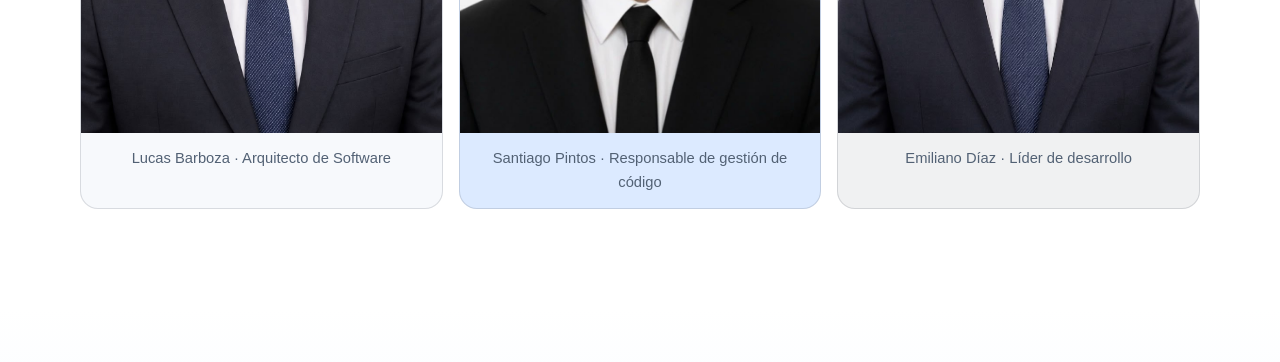
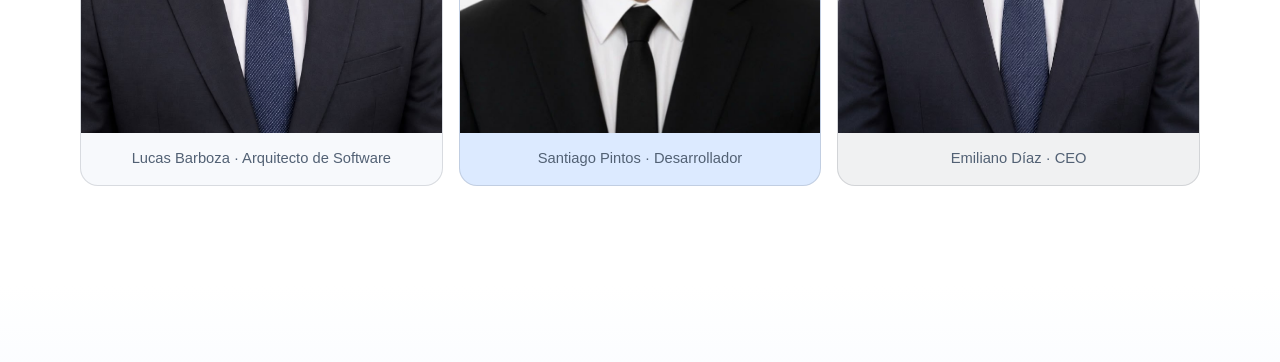
Before and after one commit to ssntiiiuy/KodaLandingPage, a plain HTML site: page Koda/index.html in a window 1280 px wide. Shown: the part 2740-3102 px from the top of the page. Drawn offline with Linux system fonts and the light colour scheme.

Commit message:
cambio de roles

```diff
--- a/Koda/index.html
+++ b/Koda/index.html
@@ -1006,11 +1006,11 @@
         </div>
         <div class="team-photo">
           <img class="team-photo-img" src="fotos/santi.jpeg" alt="Foto de Santiago Pintos" loading="lazy" decoding="async">
-          <p>Santiago Pintos · Responsable de gestión de código</p>
+          <p>Santiago Pintos · Desarrollador</p>
         </div>
         <div class="team-photo">
           <img class="team-photo-img" src="fotos/emi.jpeg" alt="Foto de Emiliano Díaz" loading="lazy" decoding="async">
-          <p>Emiliano Díaz · Líder de desarrollo</p>
+          <p>Emiliano Díaz · CEO</p>
         </div>
       </div>
     </section>
```
